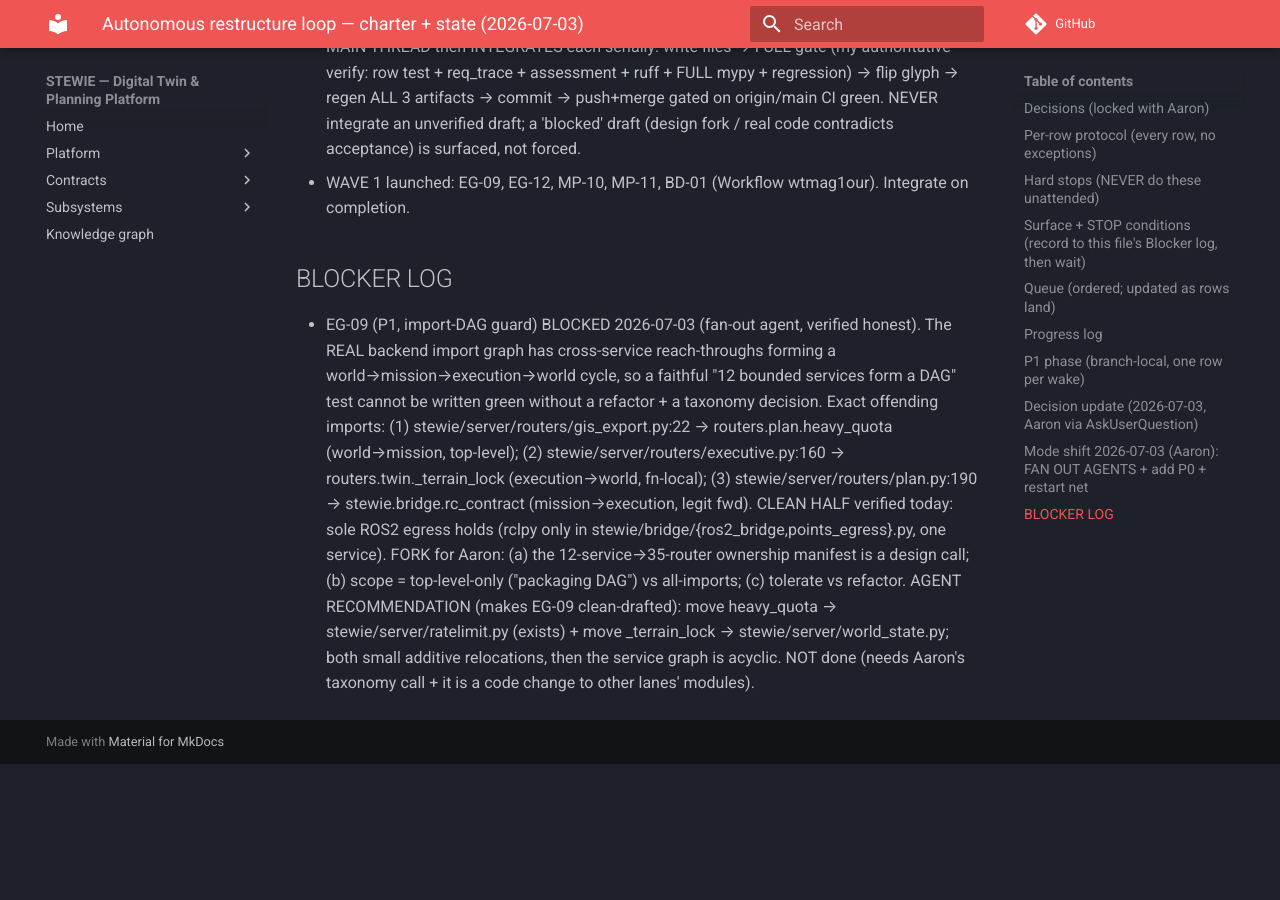
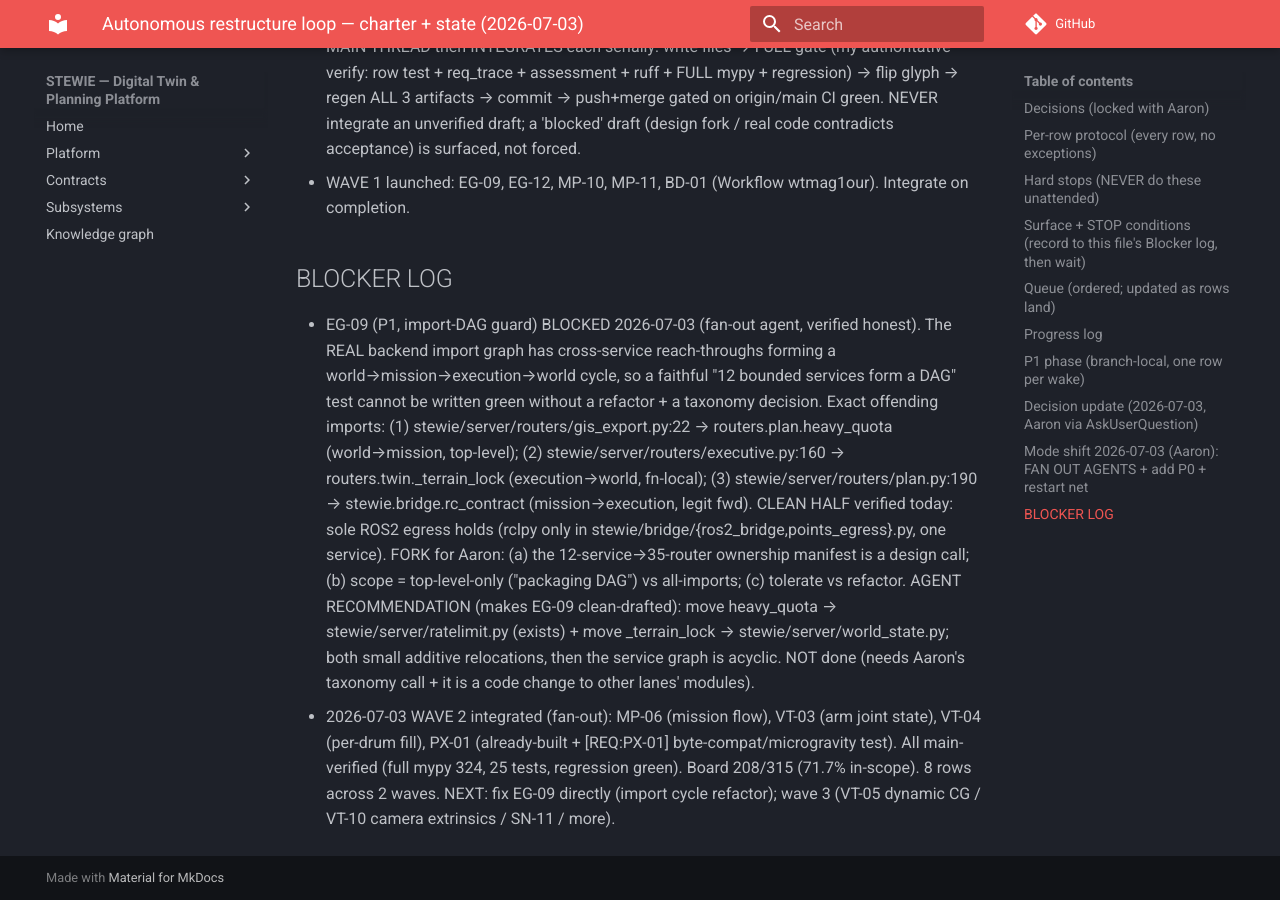
Before and after one commit to stewie-sw/stewie, an MkDocs documentation site: the page built from docs/autonomous_loop_charter_2026-07-03.md, in a window 1280 px wide and 900 px high, scrolled down 7502 px. Built offline with MkDocs 1.6.1 and Material for MkDocs 9.7.7, drawn with Linux system fonts in a browser that asks for light colours; comment, search, counter and statistics services are not loaded; before the commit the page ends 8266 px from its top, so only the background shows below that.

Commit message:
chore(loop): charter — wave-2 integrated (board 208), next EG-09 fix + wave 3

```diff
--- a/docs/autonomous_loop_charter_2026-07-03.md
+++ b/docs/autonomous_loop_charter_2026-07-03.md
@@ -233,3 +233,7 @@ and stop scheduling (wait for Aaron).
   clean-drafted): move heavy_quota → stewie/server/ratelimit.py (exists) + move _terrain_lock →
   stewie/server/world_state.py; both small additive relocations, then the service graph is acyclic. NOT done
   (needs Aaron's taxonomy call + it is a code change to other lanes' modules).
+- 2026-07-03 WAVE 2 integrated (fan-out): MP-06 (mission flow), VT-03 (arm joint state), VT-04 (per-drum fill),
+  PX-01 (already-built + [REQ:PX-01] byte-compat/microgravity test). All main-verified (full mypy 324, 25 tests,
+  regression green). Board 208/315 (71.7% in-scope). 8 rows across 2 waves. NEXT: fix EG-09 directly (import
+  cycle refactor); wave 3 (VT-05 dynamic CG / VT-10 camera extrinsics / SN-11 / more).
```
